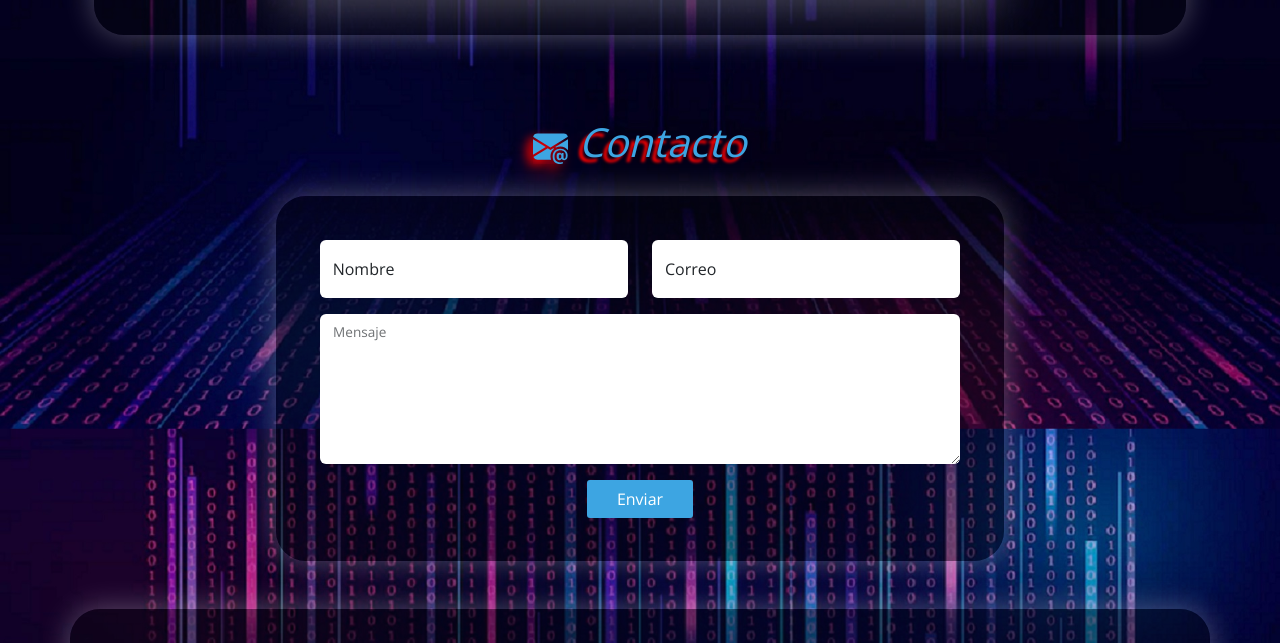
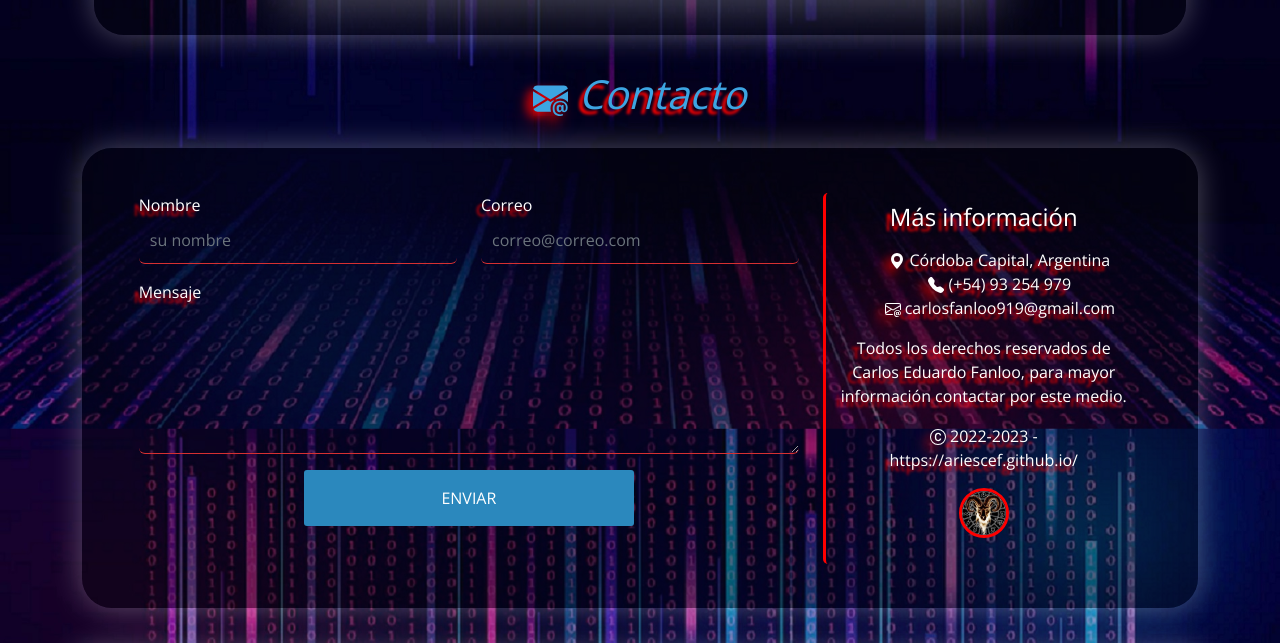
Before and after one commit to AriesCEF/AriesCEF.github.io, a plain HTML site: page index.html in a window 1280 px wide. Shown: the part 3829-4472 px from the top of the page. Drawn offline with nearby package versions, Linux system fonts and the light colour scheme.

Commit message:
Se da forma a panel contacto y se lo deja funcional

```diff
--- a/css/estilos.css
+++ b/css/estilos.css
@@ -341,10 +341,14 @@ figcaption ul li{
     box-shadow: 0 0 30px 0 rgba(255, 255, 255, .3);
 }
 
+li{
+    list-style: none;
+}
+
 .contacto .titulo{
     text-align: center;
 }
-
+/*
 .contacto .formulario input[type="text"],
 .contacto .formulario input[type="email"],
 .contacto .formulario textarea{
@@ -353,11 +357,7 @@ figcaption ul li{
     font-family: 'Open Sans', sans-serif;
 }
 
-.contacto .formulario textarea{
-    height: 150px;
-    min-height: 150px;
-    max-height: 250px;
-}
+
 
 .contacto .formulario .boton{
     background: #3da5e2;
@@ -370,6 +370,94 @@ figcaption ul li{
 
 .contacto .formulario .boton:hover {
     background: #1b73ef;
+}
+
+
+.contact-wrapper {
+    box-shadow: 0 0 20px 0 rgba(255, 255, 255, .3);
+}
+
+.contact-wrapper > * {
+    padding: 1em;
+}
+
+.contact-form {
+    background: #222222;
+}
+
+.contacto .formulario {
+    display: grid;
+    grid-template-columns: 1fr 1fr;
+}
+
+.contacto .formulario label {
+    display: block;
+}
+
+.contacto .formulario p {
+    margin: 0;
+    padding: 1em;
+}
+
+.contacto .formulario .block {
+    grid-column: 1 / 3;
+}*/
+
+.contacto{
+    margin-bottom: 40px;
+    color: #fff;
+    text-shadow: -5px 5px 3px red;
+}
+
+
+.contacto .formulario button,
+.contacto .formulario input,
+.contacto .formulario textarea {
+    width: 100%;
+    padding: .7em;
+    border: none;
+    background: none;
+    outline: 0;
+    color: #fff;
+    border-bottom: 1px solid #d63031;
+}
+
+.contacto .formulario textarea{
+    height: 150px;
+    min-height: 150px;
+    max-height: 250px;
+}
+
+.contacto .formulario button {
+    width: 50%;
+    background: #2b88bd;
+    font-weight: 300;
+    border: 0;
+    border-radius: 3px;
+
+    text-transform: uppercase;
+    padding: 1em;
+}
+
+.contacto .formulario button:hover,
+.contacto .formulario button:focus {
+    background: #d63031;
+    color: #fff;
+    transition: background-color 1s ease-out;
+    outline: 0;
+}
+
+/* CONTACT INFO */
+
+.contact-info{
+    border-radius: 5px;
+    border-left: 3px solid red;
+    padding: 10px;
+}
+
+.contact-info h4, .contact-info ul, .contact-info p {
+    text-align: center;
+    margin: 0 0 1rem 0;
 }
 
 /* Footer */
--- a/index.html
+++ b/index.html
@@ -7,8 +7,10 @@
     <link rel="preconnect" href="https://fonts.googleapis.com">
     <link rel="preconnect" href="https://fonts.gstatic.com" crossorigin>
     <link href="https://fonts.googleapis.com/css2?family=Open+Sans:wght@300;400;600;700&display=swap" rel="stylesheet">
+    <link rel="stylesheet" href="https://cdnjs.cloudflare.com/ajax/libs/animate.css/3.7.0/animate.min.css">
     <link rel="stylesheet" href="css/bootstrap.min.css">
     <link rel="stylesheet" href="css/estilos.css">
+
     <title>Aries CEF</title>
 </head>
 <body>
@@ -584,37 +586,41 @@
         </div>
 
         <!-- Formulario de Contacto-->
-        <div class="row contacto justify-content-center align-items-center py-5 px-4">
-            <h2 id="contacto" class="titulo">
+        <h2 id="contacto" class="titulo text-center">
             <svg xmlns="http://www.w3.org/2000/svg" width="35" height="35" fill="currentColor" class="bi bi-envelope-at-fill shadow" viewBox="0 0 16 16">
                 <path d="M2 2A2 2 0 0 0 .05 3.555L8 8.414l7.95-4.859A2 2 0 0 0 14 2H2Zm-2 9.8V4.698l5.803 3.546L0 11.801Zm6.761-2.97-6.57 4.026A2 2 0 0 0 2 14h6.256A4.493 4.493 0 0 1 8 12.5a4.49 4.49 0 0 1 1.606-3.446l-.367-.225L8 9.586l-1.239-.757ZM16 9.671V4.697l-5.803 3.546.338.208A4.482 4.482 0 0 1 12.5 8c1.414 0 2.675.652 3.5 1.671Z"/>
                 <path d="M15.834 12.244c0 1.168-.577 2.025-1.587 2.025-.503 0-1.002-.228-1.12-.648h-.043c-.118.416-.543.643-1.015.643-.77 0-1.259-.542-1.259-1.434v-.529c0-.844.481-1.4 1.26-1.4.585 0 .87.333.953.63h.03v-.568h.905v2.19c0 .272.18.42.411.42.315 0 .639-.415.639-1.39v-.118c0-1.277-.95-2.326-2.484-2.326h-.04c-1.582 0-2.64 1.067-2.64 2.724v.157c0 1.867 1.237 2.654 2.57 2.654h.045c.507 0 .935-.07 1.18-.18v.731c-.219.1-.643.175-1.237.175h-.044C10.438 16 9 14.82 9 12.646v-.214C9 10.36 10.421 9 12.485 9h.035c2.12 0 3.314 1.43 3.314 3.034v.21Zm-4.04.21v.227c0 .586.227.8.581.8.31 0 .564-.17.564-.743v-.367c0-.516-.275-.708-.572-.708-.346 0-.573.245-.573.791Z"/>
             </svg>
             Contacto
         </h2>
-            <div class="panel col-12 col-lg-8">
+        <div class="row contacto panel">
 
-                <form action="" method="post" class="formulario">
+            <div class="col-12 col-lg-8">
+
+                <form action="https://formspree.io/f/mqkoaeav" method="POST" class="formulario">
                     <div class="row">
-                        <div class="col-12 col-lg-6">
-                            <div class="form-floating mb-3">
-                                <input type="text" name="nombre" id="nombre" class="form-control" placeholder="su nombre"/>
-                                <label for="nombre">Nombre</label>
+                        <div class="col-12 col-lg-6 align-items-center">
+                            <div class="mb-3">
+                                <label>Nombre</label>
+                                <input type="text" name="name" id="nombre" class="form-control" placeholder="su nombre" autocomplete="off" required/>
+
                             </div>
                         </div>
 
-                        <div class="col-12 col-lg-6">
-                            <div class="form-floating mb-3">
-                                <input type="email" name="correo" id="correo" class="form-control" placeholder="correo@correo.com"/>
-                                <label for="nombre">Correo</label>
+                        <div class="col-12 col-lg-6 align-items-center">
+                            <div class="mb-3">
+                                <label>Correo</label>
+                                <input type="email" name="email" id="correo" class="form-control" placeholder="correo@correo.com" autocomplete="off" required/>
+
                             </div>
                         </div>
 
-                        <div class="col-12">
-                            <div class="form-floating mb-3">
-                                <textarea name="mensaje" id="mensaje" class="form-control" placeholder="Mensaje">
+                        <div class="col-12 align-items-center">
+                            <div class="mb-3">
+                                <label>Mensaje</label>
+                                <textarea name="message" id="mensaje" class="form-control" placeholder="Mensaje" required>
                                 </textarea>
-                                <label for="mensaje">Mensaje</label>
+
                             </div>
 
                             <div class="d-flex justify-content-center">
@@ -623,6 +629,37 @@
                         </div>
                     </div>
                 </form>
+            </div>
+            <div class="col-12 col-lg-4 align-items-stretch">
+                <div class="contact-info">
+                    <h4>Más información</h4>
+                    <ul>
+                        <li>
+                            <svg xmlns="http://www.w3.org/2000/svg" width="16" height="16" fill="currentColor" class="bi bi-geo-alt-fill shadow" viewBox="0 0 16 16">
+                                <path d="M8 16s6-5.686 6-10A6 6 0 0 0 2 6c0 4.314 6 10 6 10zm0-7a3 3 0 1 1 0-6 3 3 0 0 1 0 6z"/>
+                            </svg> Córdoba Capital, Argentina
+                        </li>
+                        <li>
+                            <svg xmlns="http://www.w3.org/2000/svg" width="16" height="16" fill="currentColor" class="bi bi-telephone-fill shadow" viewBox="0 0 16 16">
+                                <path fill-rule="evenodd" d="M1.885.511a1.745 1.745 0 0 1 2.61.163L6.29 2.98c.329.423.445.974.315 1.494l-.547 2.19a.678.678 0 0 0 .178.643l2.457 2.457a.678.678 0 0 0 .644.178l2.189-.547a1.745 1.745 0 0 1 1.494.315l2.306 1.794c.829.645.905 1.87.163 2.611l-1.034 1.034c-.74.74-1.846 1.065-2.877.702a18.634 18.634 0 0 1-7.01-4.42 18.634 18.634 0 0 1-4.42-7.009c-.362-1.03-.037-2.137.703-2.877L1.885.511z"/>
+                            </svg> (+54) 93 254 979
+                        </li>
+                        <li>
+                            <svg xmlns="http://www.w3.org/2000/svg" width="16" height="16" fill="currentColor" class="bi bi-envelope-at shadow" viewBox="0 0 16 16">
+                                <path d="M2 2a2 2 0 0 0-2 2v8.01A2 2 0 0 0 2 14h5.5a.5.5 0 0 0 0-1H2a1 1 0 0 1-.966-.741l5.64-3.471L8 9.583l7-4.2V8.5a.5.5 0 0 0 1 0V4a2 2 0 0 0-2-2H2Zm3.708 6.208L1 11.105V5.383l4.708 2.825ZM1 4.217V4a1 1 0 0 1 1-1h12a1 1 0 0 1 1 1v.217l-7 4.2-7-4.2Z"/>
+                                <path d="M14.247 14.269c1.01 0 1.587-.857 1.587-2.025v-.21C15.834 10.43 14.64 9 12.52 9h-.035C10.42 9 9 10.36 9 12.432v.214C9 14.82 10.438 16 12.358 16h.044c.594 0 1.018-.074 1.237-.175v-.73c-.245.11-.673.18-1.18.18h-.044c-1.334 0-2.571-.788-2.571-2.655v-.157c0-1.657 1.058-2.724 2.64-2.724h.04c1.535 0 2.484 1.05 2.484 2.326v.118c0 .975-.324 1.39-.639 1.39-.232 0-.41-.148-.41-.42v-2.19h-.906v.569h-.03c-.084-.298-.368-.63-.954-.63-.778 0-1.259.555-1.259 1.4v.528c0 .892.49 1.434 1.26 1.434.471 0 .896-.227 1.014-.643h.043c.118.42.617.648 1.12.648Zm-2.453-1.588v-.227c0-.546.227-.791.573-.791.297 0 .572.192.572.708v.367c0 .573-.253.744-.564.744-.354 0-.581-.215-.581-.8Z"/>
+                            </svg> carlosfanloo919@gmail.com</li>
+                    </ul>
+                    <p>Todos los derechos reservados de Carlos Eduardo Fanloo, para mayor información contactar por este medio.</p>
+                    <p><svg xmlns="http://www.w3.org/2000/svg" width="16" height="16" fill="currentColor" class="bi bi-c-circle shadow" viewBox="0 0 16 16">
+                        <path d="M1 8a7 7 0 1 0 14 0A7 7 0 0 0 1 8Zm15 0A8 8 0 1 1 0 8a8 8 0 0 1 16 0ZM8.146 4.992c-1.212 0-1.927.92-1.927 2.502v1.06c0 1.571.703 2.462 1.927 2.462.979 0 1.641-.586 1.729-1.418h1.295v.093c-.1 1.448-1.354 2.467-3.03 2.467-2.091 0-3.269-1.336-3.269-3.603V7.482c0-2.261 1.201-3.638 3.27-3.638 1.681 0 2.935 1.054 3.029 2.572v.088H9.875c-.088-.879-.768-1.512-1.729-1.512Z"/>
+                      </svg>
+                       2022-2023 - https://ariescef.github.io/
+                    </p>
+                    <p>
+                        <img src="img/aries_cef.jpg" id="aries" class="rounded-circle mb-0" height="50px" width="50px"  alt="">
+                    </p>
+                </div>
             </div>
         </div>
       </div>
```
Lines whose indentation alone changed are shown as unchanged.
